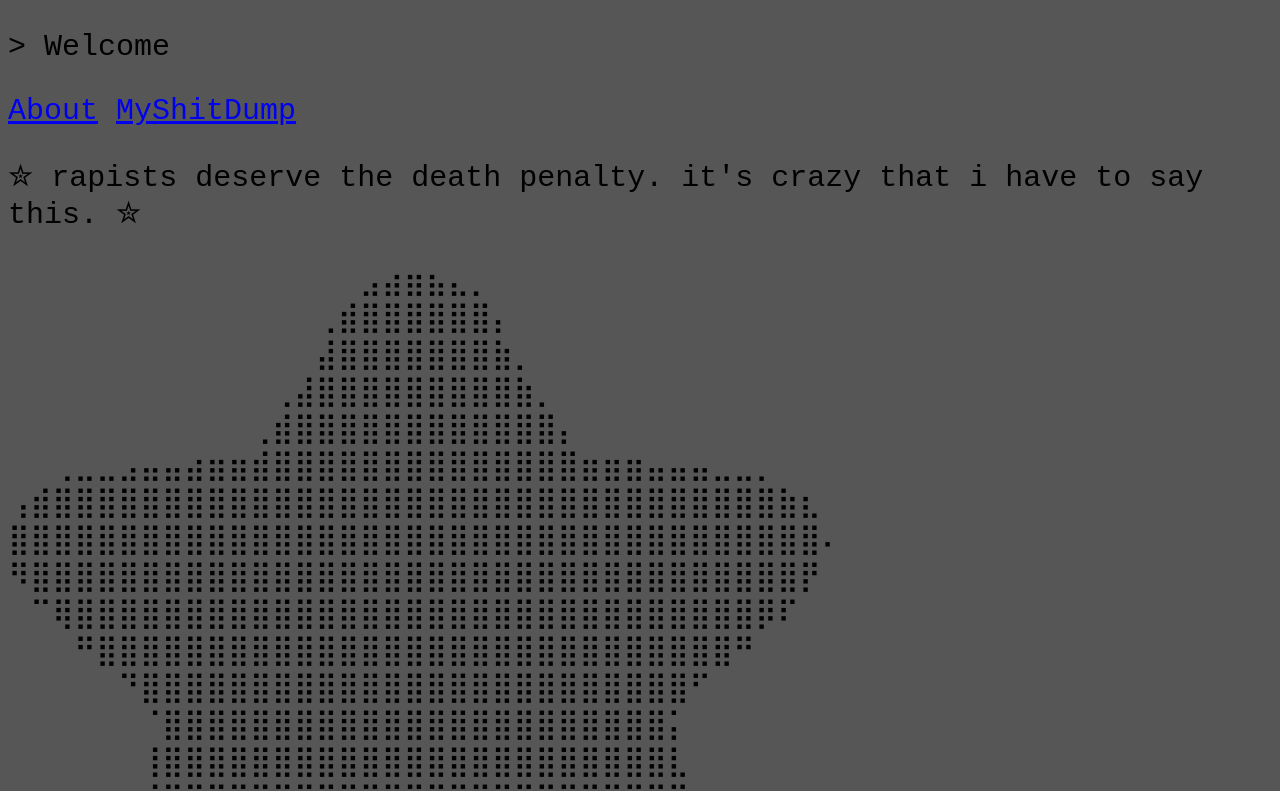
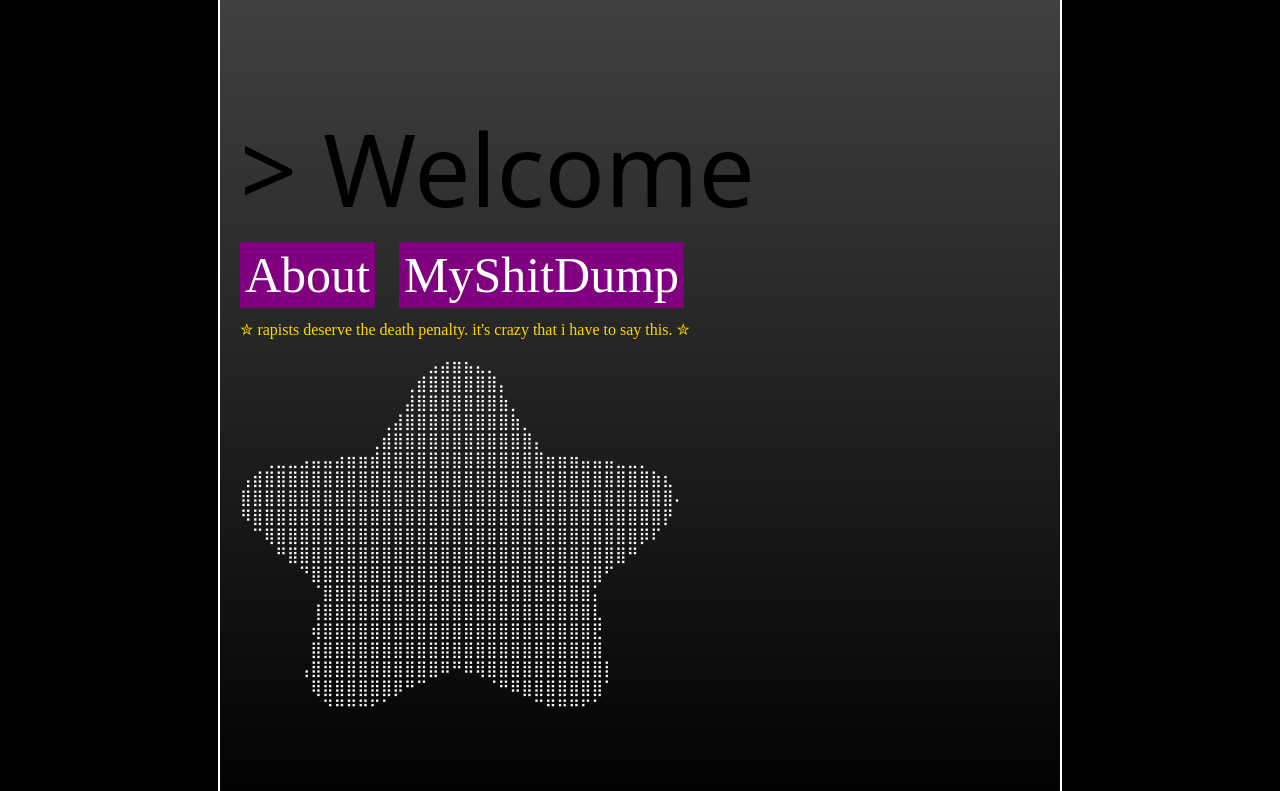
Before and after one commit to timeline003/timeline003, a plain HTML site: page index.html in a window 1280 px wide. Shown: the top 791 px of the page. Drawn offline with Linux system fonts and the light colour scheme; a web font is replaced by a local one.

Commit message:
Update styles.css

```diff
--- a/styles.css
+++ b/styles.css
@@ -1,16 +1,75 @@
 body {
-    background-color: rgb(87, 86, 86);
-    font-family: monospace;
+    background-color: black;
+    display: flex; /* Enable Flexbox */
+    justify-content: center; /* Center horizontally */
+    align-items: center; /* Center vertically */
+    height: 100vh; /* Full viewport height */
+    margin: 0; /* Remove default margin */
+}
+
+.box {
+    background: linear-gradient(to bottom, rgb(66, 66, 66), black);
+    width: 80%; /* Use a percentage for responsiveness */
+    max-width: 800px; /* Optional: Set a maximum width */
+    height: auto; /* Allow height to adjust based on content */
+    aspect-ratio: 1; /* Optional: Maintain a square aspect ratio */
+    border-radius: 15px;
+    border-color: white;
+    border-width: 2px;
+    border-style: solid;
+    padding: 20px;
+}
+
+.welcome {
+    font-size: 100px;
+    margin-bottom: 10px;
+}
+
+.welcome {
+  font-family: "Bitcount Prop Single Ink", system-ui;
+  font-optical-sizing: auto;
+  font-weight: 100;
+  font-style: normal;
+  font-variation-settings:
+    "slnt" 0,
+    "CRSV" 0.5,
+    "ELSH" 0,
+    "ELXP" 0,
+    "SZP1" 0,
+    "SZP2" 0,
+    "XPN1" 0,
+    "XPN2" 0,
+    "YPN1" 0,
+    "YPN2" 0;
+}
+
+.button {
+    background-color: purple;
+    color: white;
+    text-decoration: none;
+    font-size: 50px;
+    padding: 5px;
+    margin-right: 20px;
+}
+
+.button:hover {
+    border-color: white;
+    border-style: solid;
+    border-width: 2px;
+    border-radius: 5px;
+}
+
+.image {
+    height: 400px;
+    width: 500px;
+    color: white;
+}
+
+.about-me {
+    color: white;
     font-size: 30px;
 }
 
-.welcome-box {
-    margin-top: 10%;
-    width: 100%;
-    height: 30%;
+.notice {
+    color: gold;
 }
-
-.welcome-text {
-    font-size: 30px;
-    text-align: center;
-}
```
